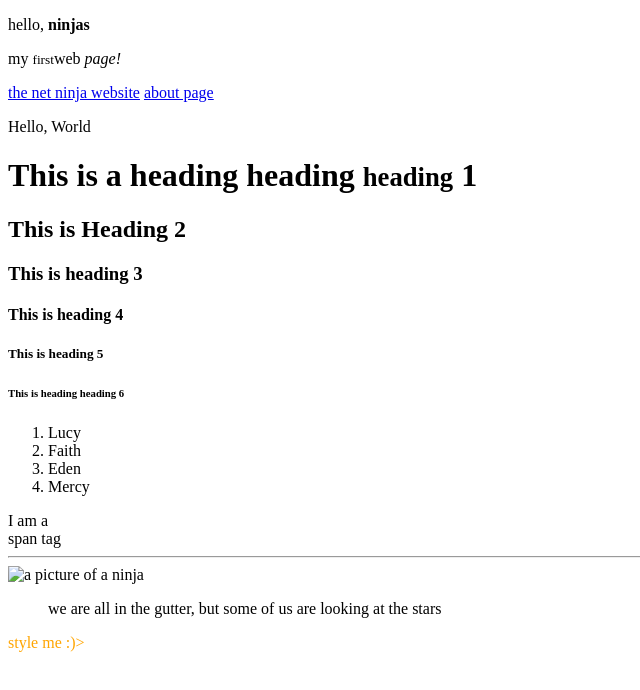
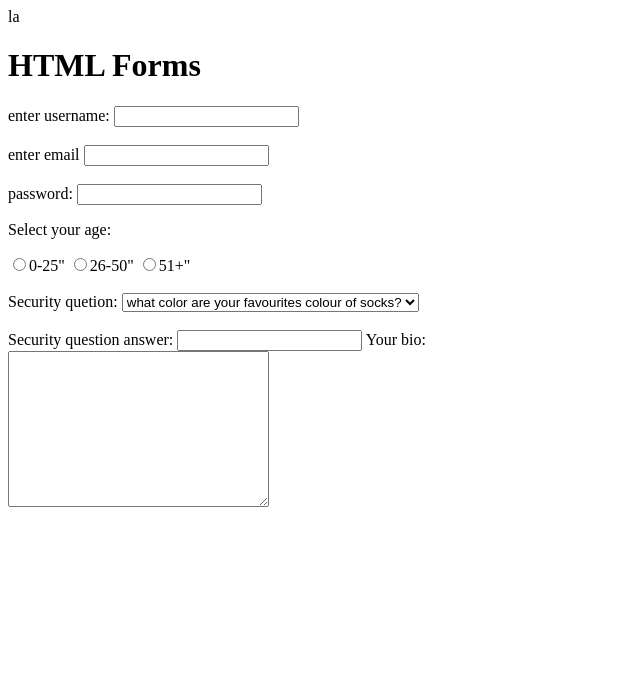
Before and after one commit to edener256/html-programming, a plain HTML site: page index.html in a window 1280 px wide. Shown: the whole page, without its empty margins (0-640 px from the left). Drawn offline with Linux system fonts and the light colour scheme.

Commit message:
project in progress

```diff
--- a/index.html
+++ b/index.html
@@ -1,45 +1,48 @@
-<!DOCTYPE html>
+la<!DOCTYPE html>
 <html>
-	<head>
-		<title>Learning HTML</title>
+<head>
+	<title>HTML Forms</title>
+</head>
+<body>
+	<h1>HTML Forms</h1>
 
-	</head>
-	<body>
-		<div>
-			<p>hello, <strong>ninjas</strong></p>
-			<p>my <small>first</small>web <em>page!</em></p>
-			<a href="http://www.thenetninja.co.uk">the net ninja website</a>
-			<a href="about.html">about page</a>
-		</div>
-		<p >Hello, World</p>
-		<h1>This is a heading <strong>heading</strong> <small>heading</small> 1</h1>
-		<h2>This is Heading 2</h2>
-		<h3>This is heading 3</h3>
-		<h4>This is heading 4</h4>
-		<h5>This is heading 5</h5>
-		<h6>This is <strong>heading</strong> heading 6</h6>
+	<label>
+		<label for="username">enter username:</label>
+		<input type="text" id="username" name="username">
+		<br><br>
+		<label for="email">enter email</label>
+		<input type="email" name="email">
+		<br><br>
+		<label for="password">password:</label>
+		<input type="password" id="password" name="password">
+
+<p>Select your age:</p>
+
+<input type="radio" name="age" value="0-25" id="option-1"
+<label for="option-1">0-25</label>"
+<input type="radio" name="age" value="0-25" id="option-2"
+<label for="option-2">26-50</label>"
+<input type="radio" name="age" value="0-25" id="option-3"
+<label for="option-3">51+</label>"
+
+<br><br>
+
+<label for="question">Security quetion:</label>
+<select name="question" id="question">
+	<option value="q1">what color are your favourites colour of socks?</option>
+	<option value="q2">if you could be a vegetable,what coul it be?</option>
+	<option value="q3">what is your best ever security question?</option>
+	</select>
+
+	<br><br>
+
+	<label for="answer">Security question answer:</label>
+	<input type="text" id="answer" name="answer">
+
+	<label for="bio">Your bio:</label><br>
+	<textarea name="bio" id="bio" cols="30" rows="10" placehilder="about you...."></textarea>
+	</form>
+</body>
 
 
-		<ol>
-			<li>Lucy</li>
-			<li>Faith</li>
-			<li>Eden</li>
-			<li>Mercy</li>
-		</ol>
-		<div>
-			<span>I am a <br>span tag</span>
-
-			<hr>
-
-<img src="img/ninja.png" alt="a picture of a ninja">
-
-<blockquote cite="http://www.oscarwildersite.com">
-	we are all in the gutter, but some of us are looking at the stars
-</blockquote>
-
-<p style="color:orange;">style me :)></p>
-
-		</div>
-
-	</body>
 </html>
```
Also changed, not shown: input.html (added, +23 -0 lines).
